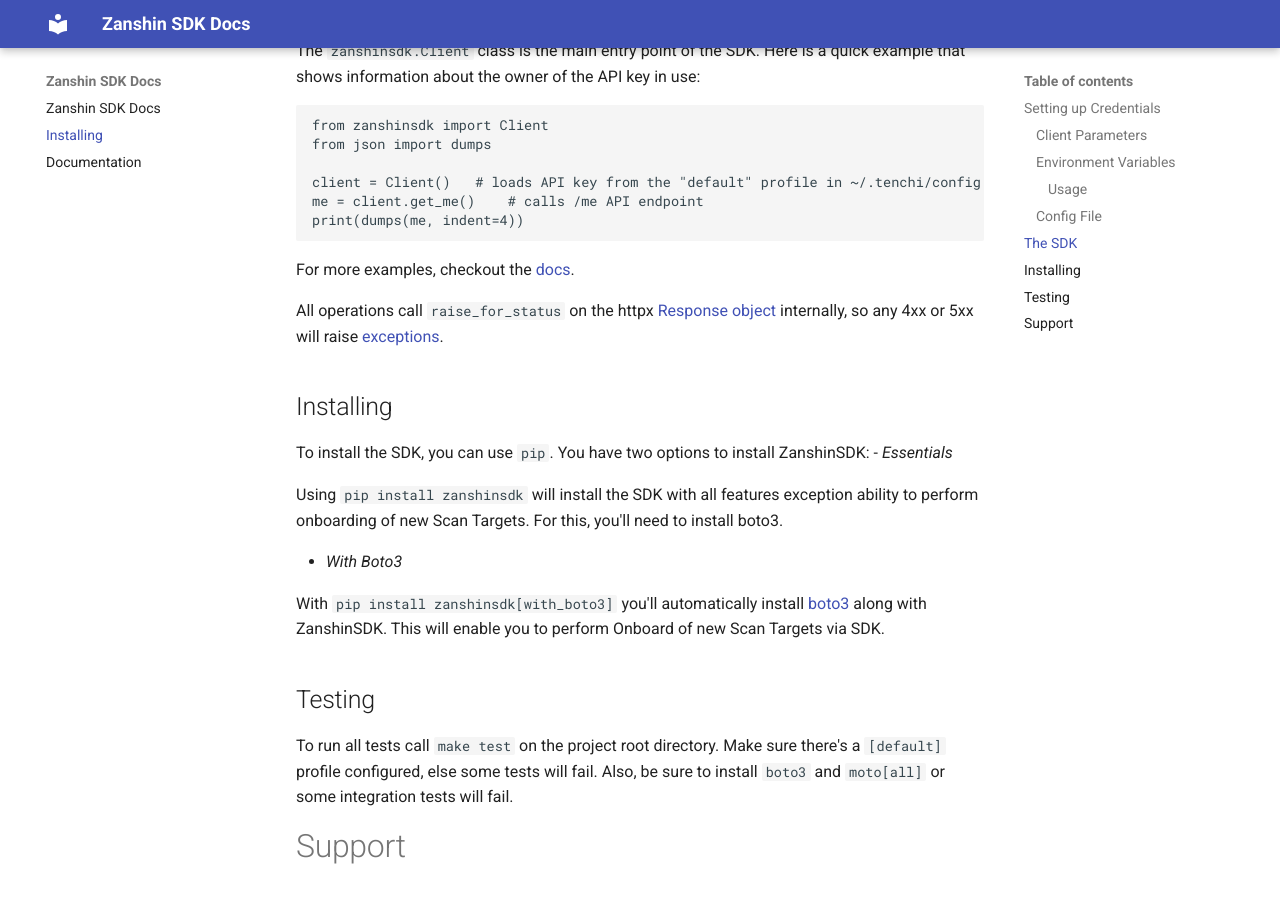
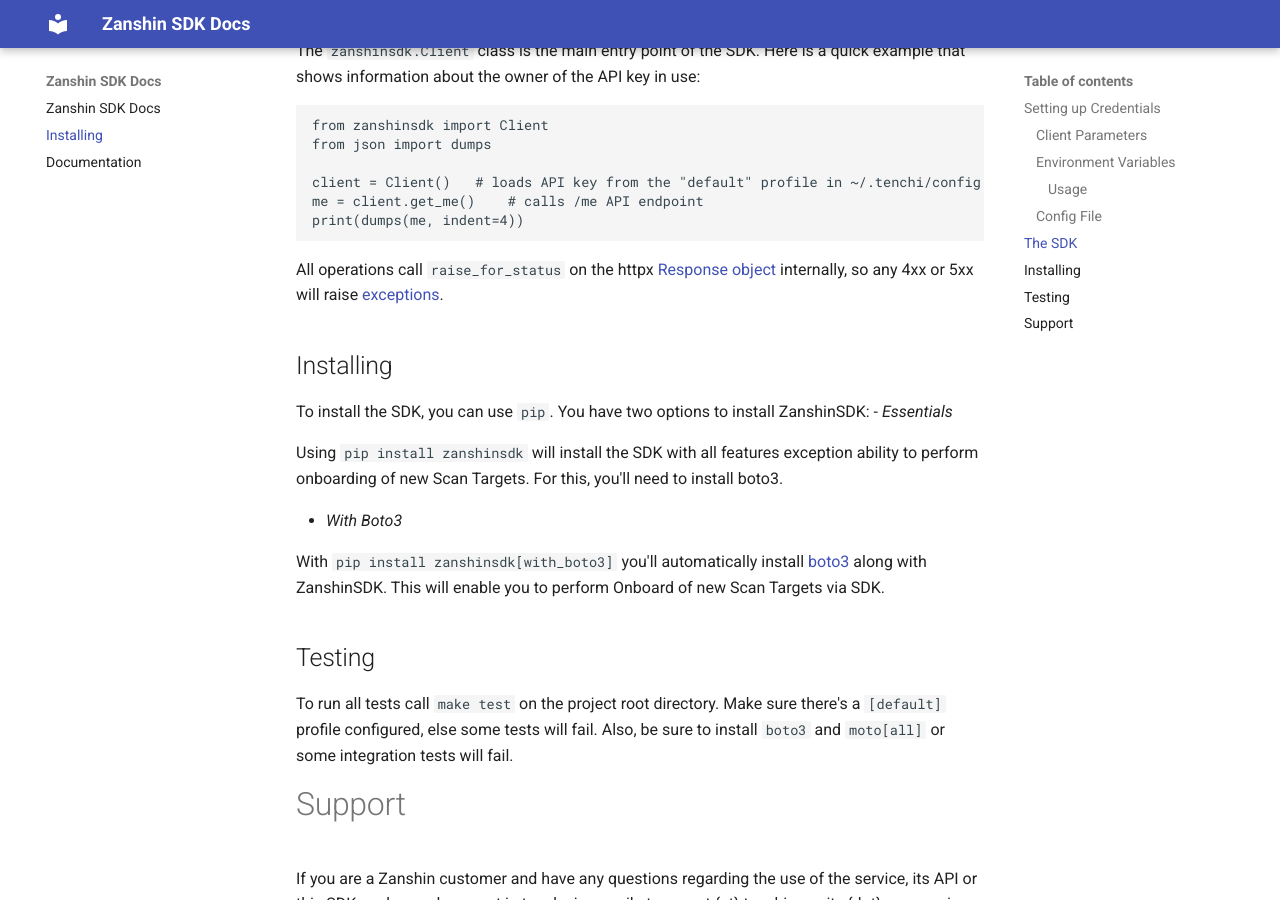
Before and after one commit to tenchi-security/zanshin-sdk-python, an MkDocs documentation site: the page built from docs/how-to-start.md, in a window 1280 px wide and 900 px high, scrolled down 1768 px. Built offline with MkDocs 1.6.1 and Material for MkDocs 9.7.7, drawn with Linux system fonts in a browser that asks for light colours.

Commit message:
fixed wrong link

````diff
--- a/docs/how-to-start.md
+++ b/docs/how-to-start.md
@@ -76,8 +76,6 @@
 print(dumps(me, indent=4))
 ```
 
-For more examples, checkout the [docs](zanshinsdk/docs/README.md).
-
 All operations call `raise_for_status` on the httpx [Response object](https://www.python-httpx.org/api/#response) internally, so any 4xx or 5xx will raise [exceptions](https://www.python-httpx.org/exceptions/).
 
 ## Installing
````
Also changed, not shown: 1 other file.
